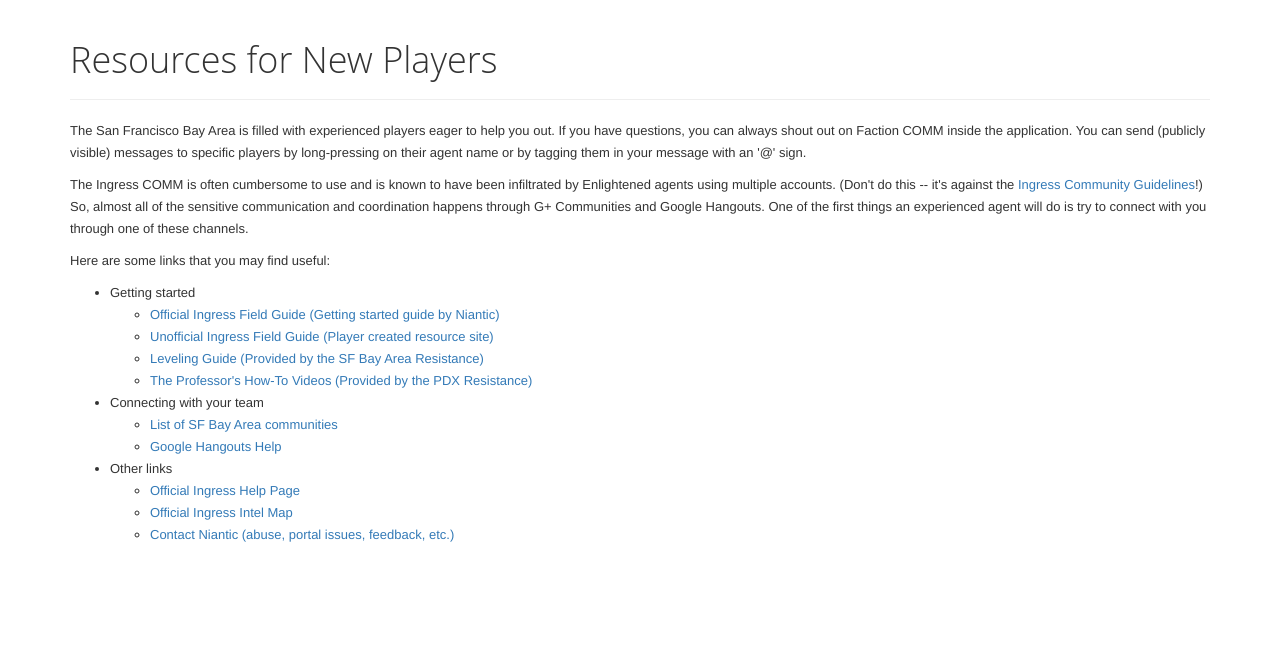
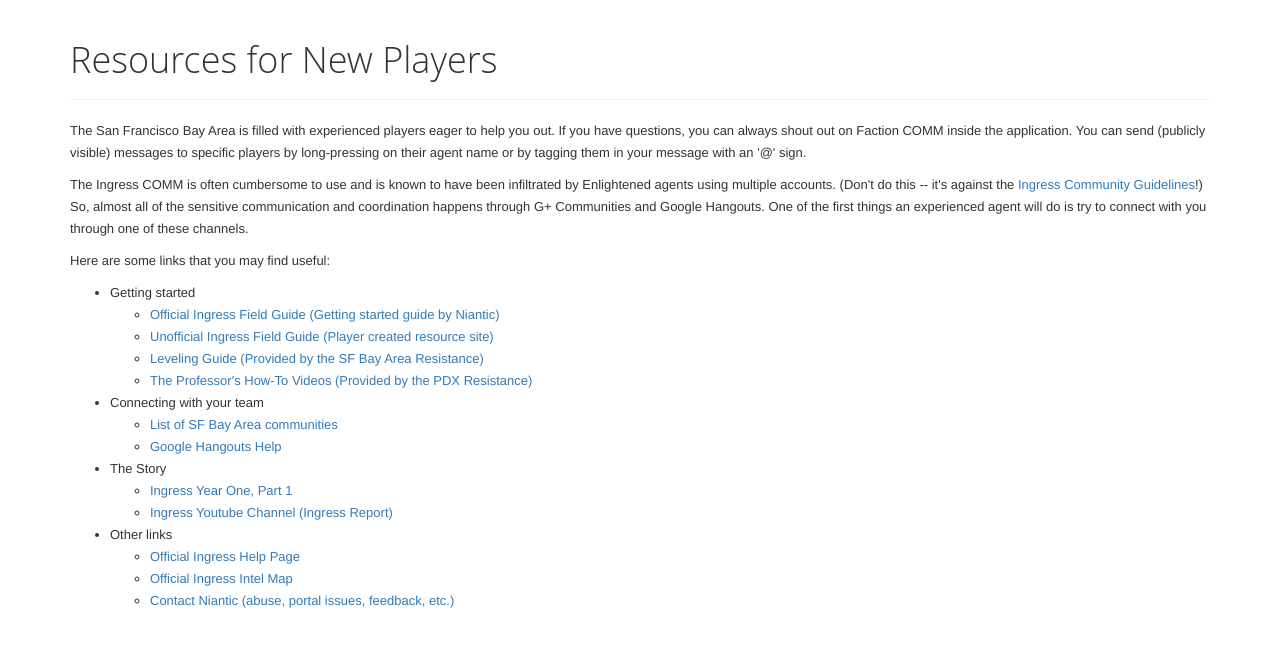
Before and after one commit to balshor/sfbay.resists.org, a Jekyll site: the page built from help/index.html, in a window 1280 px wide. Shown: the top 647 px of the page. Built offline with Jekyll 4.4.1, drawn with Linux system fonts in a browser that asks for light colours; nearby versions of some CDN libraries.

Commit message:
Add story links to help page.

```diff
--- a/help/index.html
+++ b/help/index.html
@@ -38,6 +38,15 @@
         <a href="https://support.google.com/hangouts/">Google Hangouts Help</a>
       </li>
     </ul>
+    <li>The Story</li>
+    <ul>
+      <li>
+        <a href="http://youtu.be/uhp2awQYLos">Ingress Year One, Part 1</a>
+      </li>
+      <li>
+        <a href="https://www.youtube.com/user/ingress">Ingress Youtube Channel (Ingress Report)</a>
+      </li>
+    </ul>
     <li>Other links</li>
     <ul>
       <li>
```
